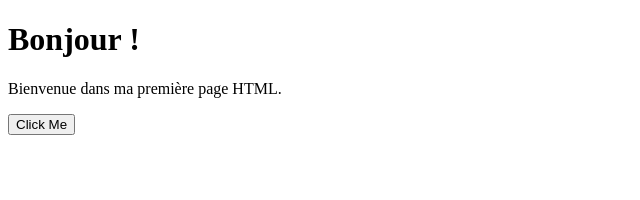
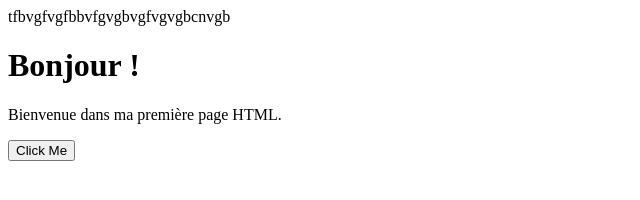
Before and after one commit to imbratoryassin/projrct-2, a plain HTML site: page index.html in a window 1280 px wide. Shown: the whole page, without its empty margins (0-640 px from the left). Drawn offline with Linux system fonts and the light colour scheme.

Commit message:
deux chan

```diff
--- a/index.html
+++ b/index.html
@@ -5,7 +5,7 @@
     <title>My First Page</title>
 </head>
 <body>
-
+tfbvgfvgfbbvfgvgbvgfvgvgbcnvgb
     <h1>Bonjour !</h1>
 
     <p>Bienvenue dans ma première page HTML.</p>
```
